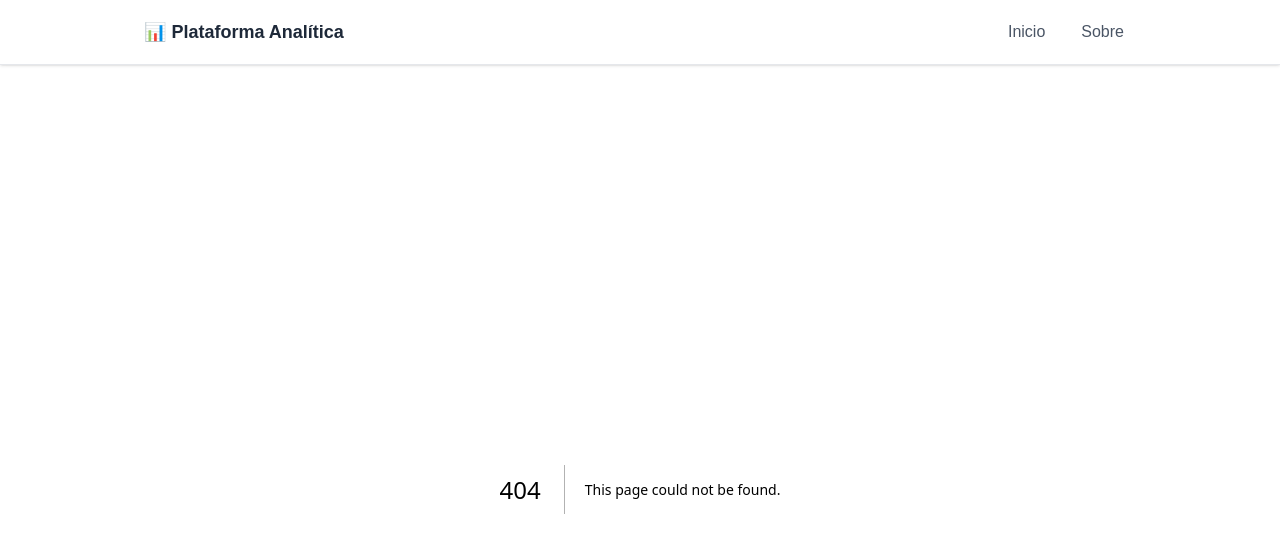
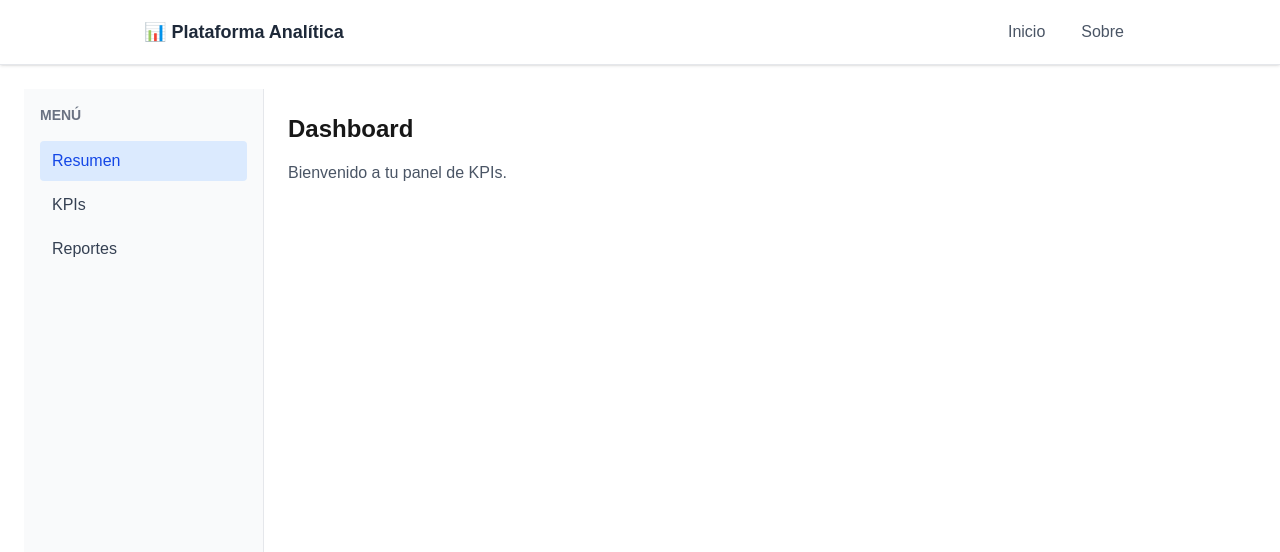
Before and after one commit to Aida230/plataforma-analitica, a Next.js app in the folder apps/web/: page /dashboard in a window 1280 px wide. Before the commit this address had no page. Shown: the top 552 px of the page. Built offline with nearby package versions, Linux system fonts and the light colour scheme.

Commit message:
dashboard folder

```diff
--- /dev/null
+++ b/apps/web/src/app/dashboard/layout.tsx
@@ -0,0 +1,12 @@
+import type { ReactNode } from 'react';
+import Sidebar from '@/components/SideBar';
+
+
+export default function DashboardLayout({ children }: { children: ReactNode }) {
+  return (
+    <div className="min-h-[calc(100vh-64px)] grid grid-cols-[240px_1fr]">
+      <Sidebar />
+      <section className="p-6">{children}</section>
+    </div>
+  );
+}
--- /dev/null
+++ b/apps/web/src/app/dashboard/page.tsx
@@ -0,0 +1,8 @@
+export default function DashboardHome() {
+  return (
+    <div className="space-y-4">
+      <h2 className="text-2xl font-semibold">Dashboard</h2>
+      <p className="text-gray-600">Bienvenido a tu panel de KPIs.</p>
+    </div>
+  );
+}
--- /dev/null
+++ b/apps/web/src/components/SideBar.tsx
@@ -0,0 +1,36 @@
+'use client';
+
+import Link from 'next/link';
+import { usePathname } from 'next/navigation';
+
+const links = [
+  { href: '/dashboard', label: 'Resumen' },
+  { href: '/dashboard/kpis', label: 'KPIs' },
+  { href: '/dashboard/reportes', label: 'Reportes' },
+];
+
+export default function Sidebar() {
+  const pathname = usePathname();
+
+  return (
+    <aside className="border-r border-gray-200 bg-gray-50 p-4">
+      <div className="mb-4 text-sm font-semibold text-gray-500 uppercase">Menú</div>
+      <nav className="flex flex-col gap-1">
+        {links.map((l) => {
+          const active = pathname === l.href || pathname.startsWith(l.href + '/');
+          return (
+            <Link
+              key={l.href}
+              href={l.href}
+              className={`px-3 py-2 rounded transition-colors ${
+                active ? 'bg-blue-100 text-blue-700 font-medium' : 'text-gray-700 hover:bg-gray-100'
+              }`}
+            >
+              {l.label}
+            </Link>
+          );
+        })}
+      </nav>
+    </aside>
+  );
+}
```
